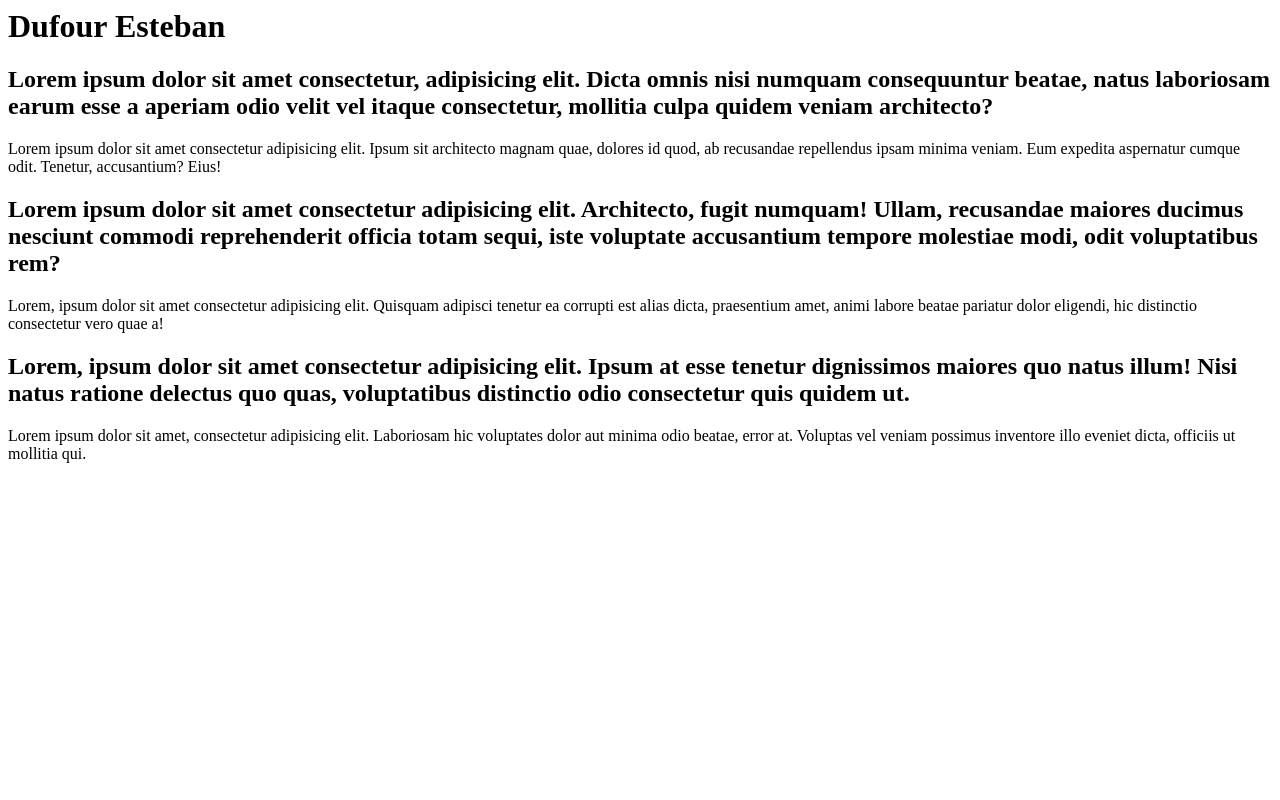
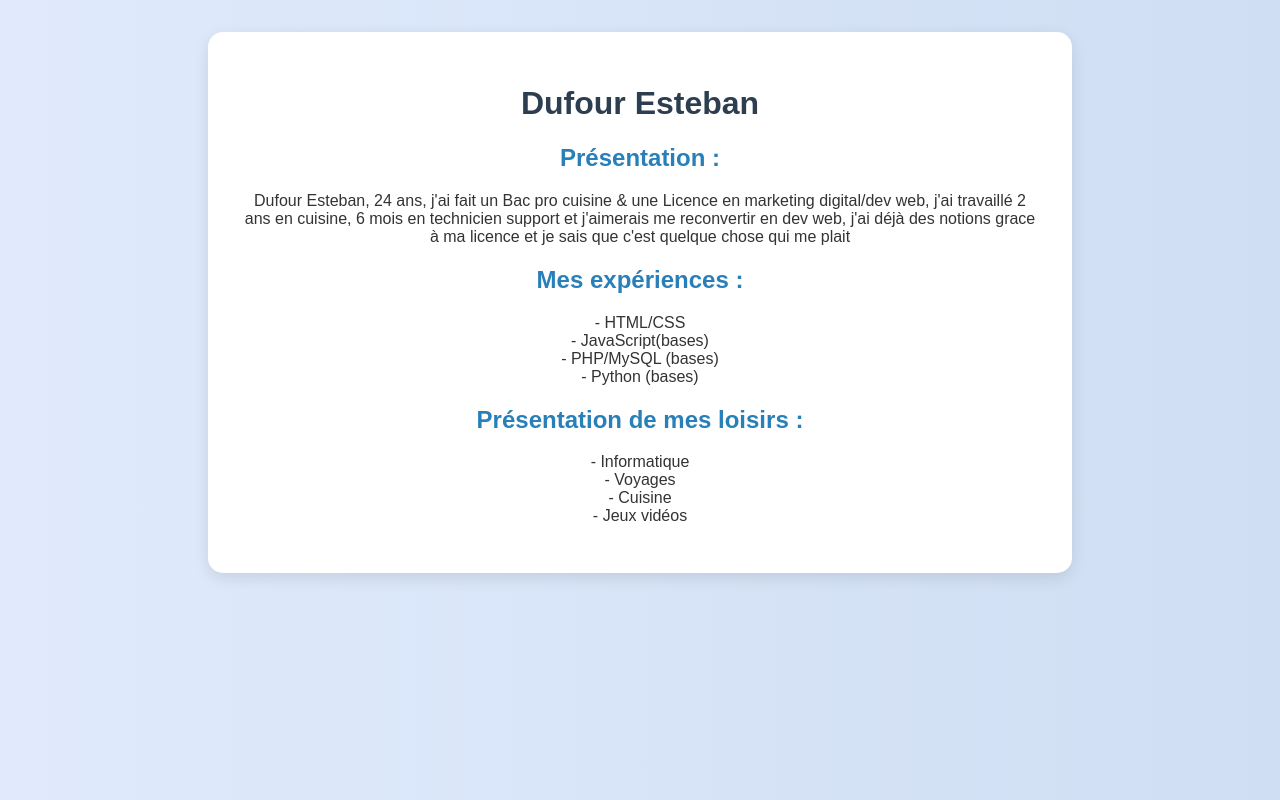
Before and after one commit to mithridatem/sitedevfad, a plain HTML site: page Esteban.html in a window 1280 px wide. Drawn offline with Linux system fonts and the light colour scheme.

Commit message:
update de Esteban.html

```diff
--- a/Esteban.html
+++ b/Esteban.html
@@ -2,15 +2,17 @@
 <head>
     <meta charset="UTF-8">
     <meta name="viewport" content="width=device-width, initial-scale=1.0">
-    <title>nom stagiaire</title>
+    <title>Dufour Esteban</title>
 </head>
-<body>
-    <h1>Dufour Esteban</h1>
-    <h2>Lorem ipsum dolor sit amet consectetur, adipisicing elit. Dicta omnis nisi numquam consequuntur beatae, natus laboriosam earum esse a aperiam odio velit vel itaque consectetur, mollitia culpa quidem veniam architecto?</h2>
-    <p>Lorem ipsum dolor sit amet consectetur adipisicing elit. Ipsum sit architecto magnam quae, dolores id quod, ab recusandae repellendus ipsam minima veniam. Eum expedita aspernatur cumque odit. Tenetur, accusantium? Eius!</p>
-    <h2>Lorem ipsum dolor sit amet consectetur adipisicing elit. Architecto, fugit numquam! Ullam, recusandae maiores ducimus nesciunt commodi reprehenderit officia totam sequi, iste voluptate accusantium tempore molestiae modi, odit voluptatibus rem?</h2>
-    <p>Lorem, ipsum dolor sit amet consectetur adipisicing elit. Quisquam adipisci tenetur ea corrupti est alias dicta, praesentium amet, animi labore beatae pariatur dolor eligendi, hic distinctio consectetur vero quae a!</p>
-    <h2>Lorem, ipsum dolor sit amet consectetur adipisicing elit. Ipsum at esse tenetur dignissimos maiores quo natus illum! Nisi natus ratione delectus quo quas, voluptatibus distinctio odio consectetur quis quidem ut.</h2>
-    <p>Lorem ipsum dolor sit amet, consectetur adipisicing elit. Laboriosam hic voluptates dolor aut minima odio beatae, error at. Voluptas vel veniam possimus inventore illo eveniet dicta, officiis ut mollitia qui.</p>
+<body style="font-family: Arial, sans-serif;background: linear-gradient(to right, #e0eafc, #cfdef3);color: #333;margin: 0;padding: 2rem;">
+    <div style="text-align: center; box-shadow: 0 5px 15px rgba(0,0,0,0.1);background-color: white;border-radius: 15px;padding: 2rem; max-width: 800px;margin: auto;">
+    <h1 style="color: #2c3e50;">Dufour Esteban</h1>
+    <h2 style="color: #2980b9;">Présentation :</h2>
+    <p>Dufour Esteban, 24 ans, j'ai fait un Bac pro cuisine & une Licence en marketing digital/dev web, j'ai travaillé 2 ans en cuisine, 6 mois en technicien support et j'aimerais me reconvertir en dev web, j'ai déjà des notions grace à ma licence et je sais que c'est quelque chose qui me plait</p>
+    <h2 style="color: #2980b9;">Mes expériences :</h2>
+    <p>- HTML/CSS <br>- JavaScript(bases) <br>- PHP/MySQL (bases) <br>- Python (bases)</p>
+    <h2 style="color: #2980b9;">Présentation de mes loisirs :</h2>
+    <p>- Informatique <br>- Voyages <br>- Cuisine <br>- Jeux vidéos</p>
+</div>
 </body>
 </html>
```
